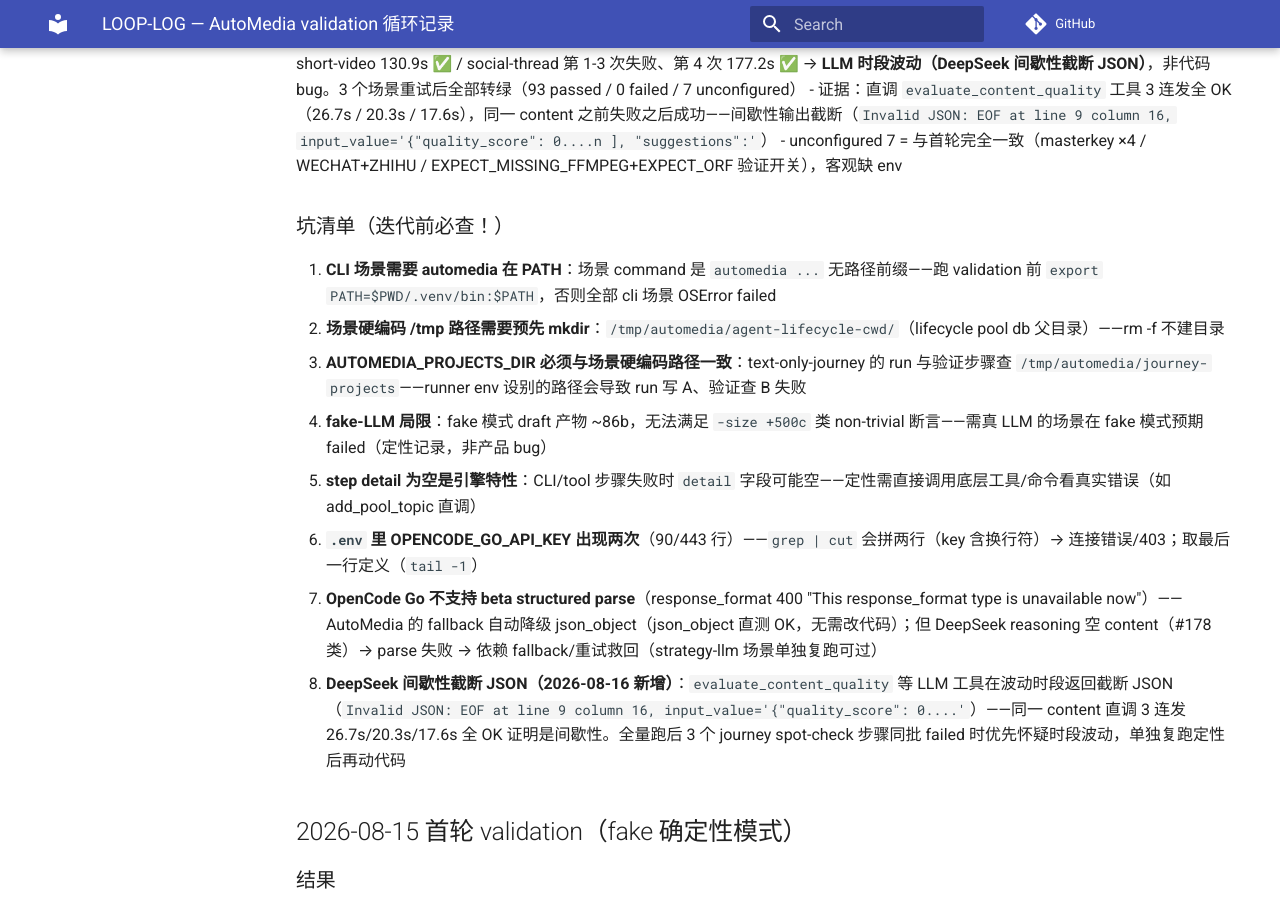
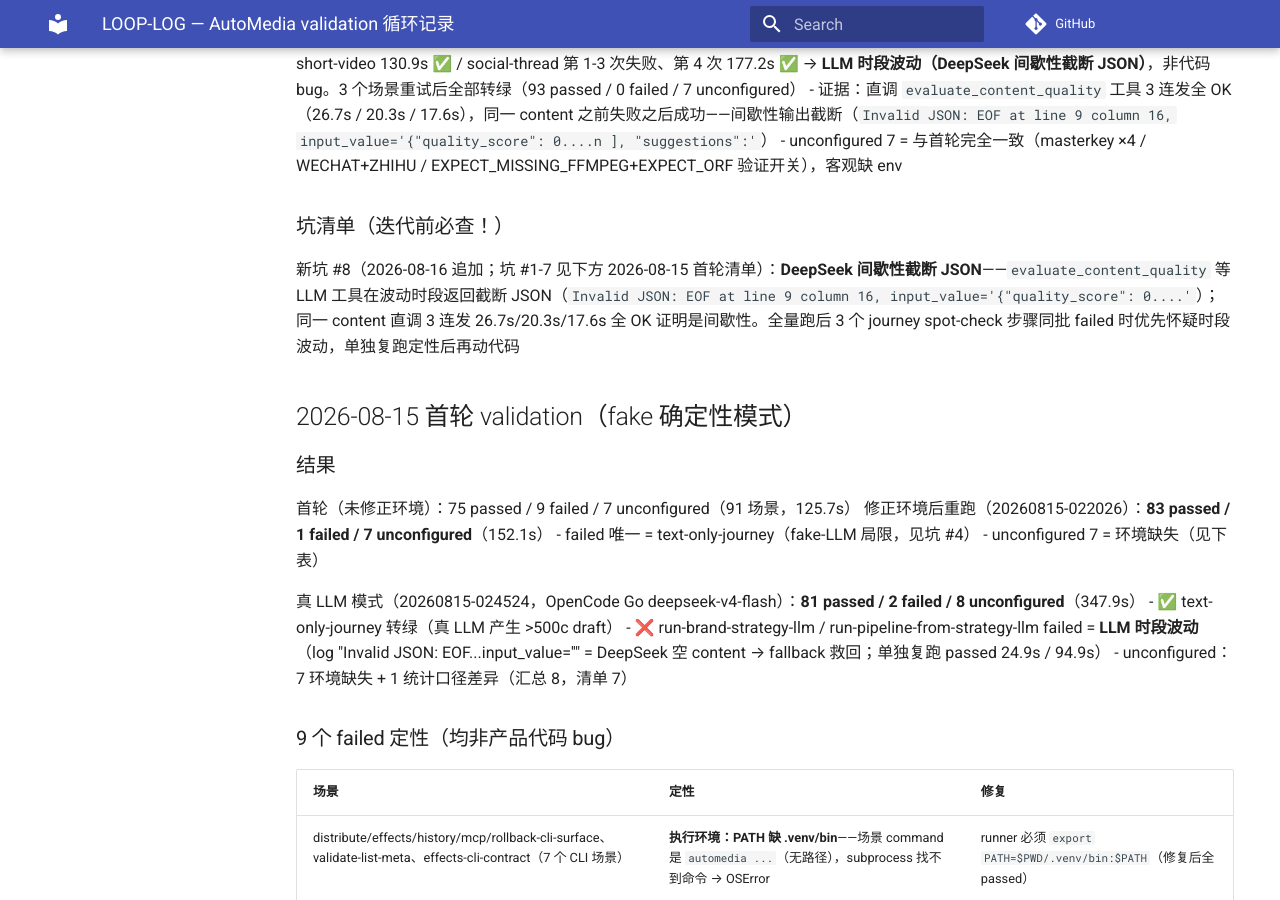
Before and after one commit to 1StepMore/AutoMedia, an MkDocs documentation site: the page built from docs/validation-loop-log.md, in a window 1280 px wide and 900 px high, scrolled down 416 px. Built offline with MkDocs 1.6.1 and Material for MkDocs 9.7.7, drawn with Linux system fonts in a browser that asks for light colours; comment, search, counter and statistics services are not loaded.

Commit message:
docs(validation): dedupe 2026-08-16 pit list — keep only new pit #8
Per the LOOP-LOG mechanism (新坑当天追加), the 2026-08-16 entry keeps only the new pit #8; pits #1-7 are already documented in the 2026-08-15 entry.

Signed-off-by: 1StepMore <140780063+1StepMore@users.noreply.github.com>

```diff
--- a/docs/validation-loop-log.md
+++ b/docs/validation-loop-log.md
@@ -15,14 +15,7 @@
 
 ### 坑清单（迭代前必查！）
 
-1. **CLI 场景需要 automedia 在 PATH**：场景 command 是 `automedia ...` 无路径前缀——跑 validation 前 `export PATH=$PWD/.venv/bin:$PATH`，否则全部 cli 场景 OSError failed
-2. **场景硬编码 /tmp 路径需要预先 mkdir**：`/tmp/automedia/agent-lifecycle-cwd/`（lifecycle pool db 父目录）——rm -f 不建目录
-3. **AUTOMEDIA_PROJECTS_DIR 必须与场景硬编码路径一致**：text-only-journey 的 run 与验证步骤查 `/tmp/automedia/journey-projects`——runner env 设别的路径会导致 run 写 A、验证查 B 失败
-4. **fake-LLM 局限**：fake 模式 draft 产物 ~86b，无法满足 `-size +500c` 类 non-trivial 断言——需真 LLM 的场景在 fake 模式预期 failed（定性记录，非产品 bug）
-5. **step detail 为空是引擎特性**：CLI/tool 步骤失败时 `detail` 字段可能空——定性需直接调用底层工具/命令看真实错误（如 add_pool_topic 直调）
-6. **`.env` 里 OPENCODE_GO_API_KEY 出现两次**（90/443 行）——`grep | cut` 会拼两行（key 含换行符）→ 连接错误/403；取最后一行定义（`tail -1`）
-7. **OpenCode Go 不支持 beta structured parse**（response_format 400 "This response_format type is unavailable now"）——AutoMedia 的 fallback 自动降级 json_object（json_object 直测 OK，无需改代码）；但 DeepSeek reasoning 空 content（#178 类）→ parse 失败 → 依赖 fallback/重试救回（strategy-llm 场景单独复跑可过）
-8. **DeepSeek 间歇性截断 JSON（2026-08-16 新增）**：`evaluate_content_quality` 等 LLM 工具在波动时段返回截断 JSON（`Invalid JSON: EOF at line 9 column 16, input_value='{"quality_score": 0....'`）——同一 content 直调 3 连发 26.7s/20.3s/17.6s 全 OK 证明是间歇性。全量跑后 3 个 journey spot-check 步骤同批 failed 时优先怀疑时段波动，单独复跑定性后再动代码
+新坑 #8（2026-08-16 追加；坑 #1-7 见下方 2026-08-15 首轮清单）：**DeepSeek 间歇性截断 JSON**——`evaluate_content_quality` 等 LLM 工具在波动时段返回截断 JSON（`Invalid JSON: EOF at line 9 column 16, input_value='{"quality_score": 0....'`）；同一 content 直调 3 连发 26.7s/20.3s/17.6s 全 OK 证明是间歇性。全量跑后 3 个 journey spot-check 步骤同批 failed 时优先怀疑时段波动，单独复跑定性后再动代码
 
 ## 2026-08-15 首轮 validation（fake 确定性模式）
 
```
